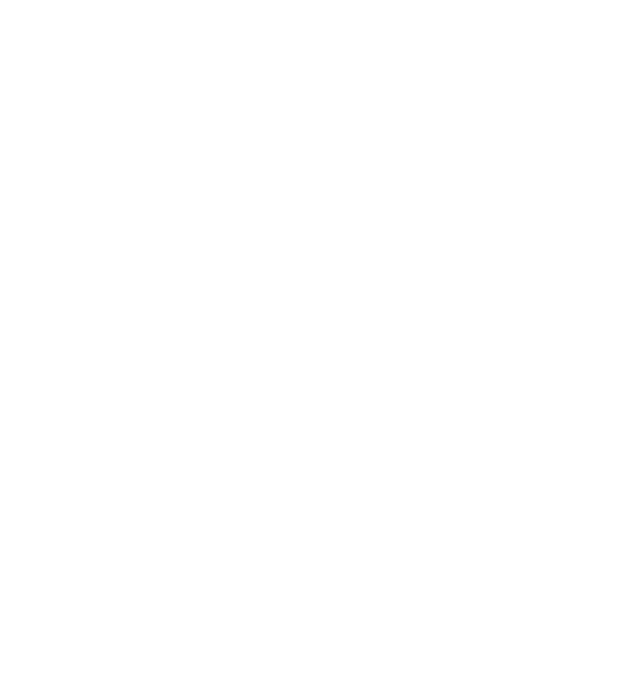
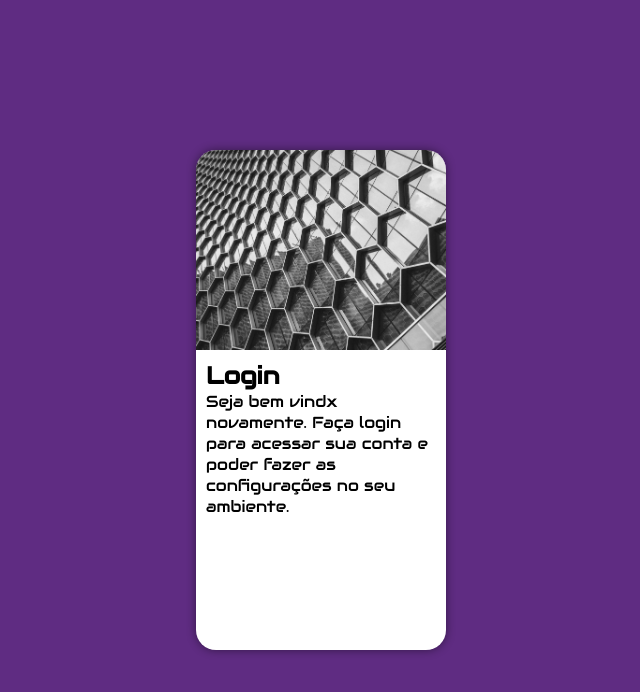
Before and after one commit to oNandopro/projeto-login, a plain HTML site: page index.html in a window 1280 px wide. Shown: the whole page, without its empty margins (319-959 px from the left). Drawn offline with Linux system fonts and the light colour scheme.

Commit message:
cod-style - fase 1 ok

```diff
--- /dev/null
+++ b/estilos/media-query.css
@@ -0,0 +1 @@
+@charset "UTF-8";
--- /dev/null
+++ b/estilos/style.css
@@ -0,0 +1,58 @@
+@charset "UTF-8";
+
+/*
+    paleta de cores
+    verde: #49a09d
+    lilás: #5f2c82
+*/
+
+@import url('https://fonts.googleapis.com/css2?family=Audiowide&display=swap');
+
+
+* {
+    font-family: "AudioWide";
+    margin: 0px;
+    padding: 0px;
+    box-sizing: border-box;
+}
+
+body, html {
+    background-color: #5f2c82;
+    height: 100vh;
+    width: 100vw;
+}
+
+main {
+    height: 100vh;
+    width: 100vw;
+
+    position: relative;
+}
+
+section#login {
+    background-color: white;
+    width: 250px;
+    height: 500px;
+    border-radius: 20px;
+    overflow: hidden;
+    box-shadow: 0px 0px 10px rgba(0, 0, 0, 0.467);
+
+    position: absolute;
+    top: 50%;
+    left: 50%;
+    transform: translate(-50%, -50%);
+}
+
+section#login > div#imagem {
+    display: block;
+    background: #5f2c82 url(../imagens/img-login.jpg);
+    background-size: cover;
+    background-position: center ;
+    height: 200px;
+
+}
+
+section#login > div#formulario {
+    display: block;
+    padding: 10px;
+}
--- a/index.html
+++ b/index.html
@@ -4,8 +4,23 @@
     <meta charset="UTF-8">
     <meta name="viewport" content="width=device-width, initial-scale=1.0">
     <title>Projeto Loguin</title>
+    <link rel="stylesheet" href="estilos/style.css">
+    <link rel="stylesheet" href="estilos/media-query.css">
 </head>
 <body>
+    <main>
+        <section id="login">
+            <div id="imagem">
 
+            </div>
+            <div id="formulario">
+                <h1>Login</h1>
+                <p>Seja bem vindx novamente. Faça login para acessar sua conta e poder fazer as configurações no seu ambiente.</p>
+                <form action="login.php" method="post">
+
+                </form>
+            </div>
+        </section>
+    </main>
 </body>
 </html>
```
Also changed, not shown: fontes/Glitch inside.otf (added), fontes/Night Machine.otf (added), fontes/OriginTech personal use.otf (added), fontes/OriginTech personal use.ttf (added), fontes/codigo-fonte-audiowid..txt (added), fontes/space age.ttf (added).
